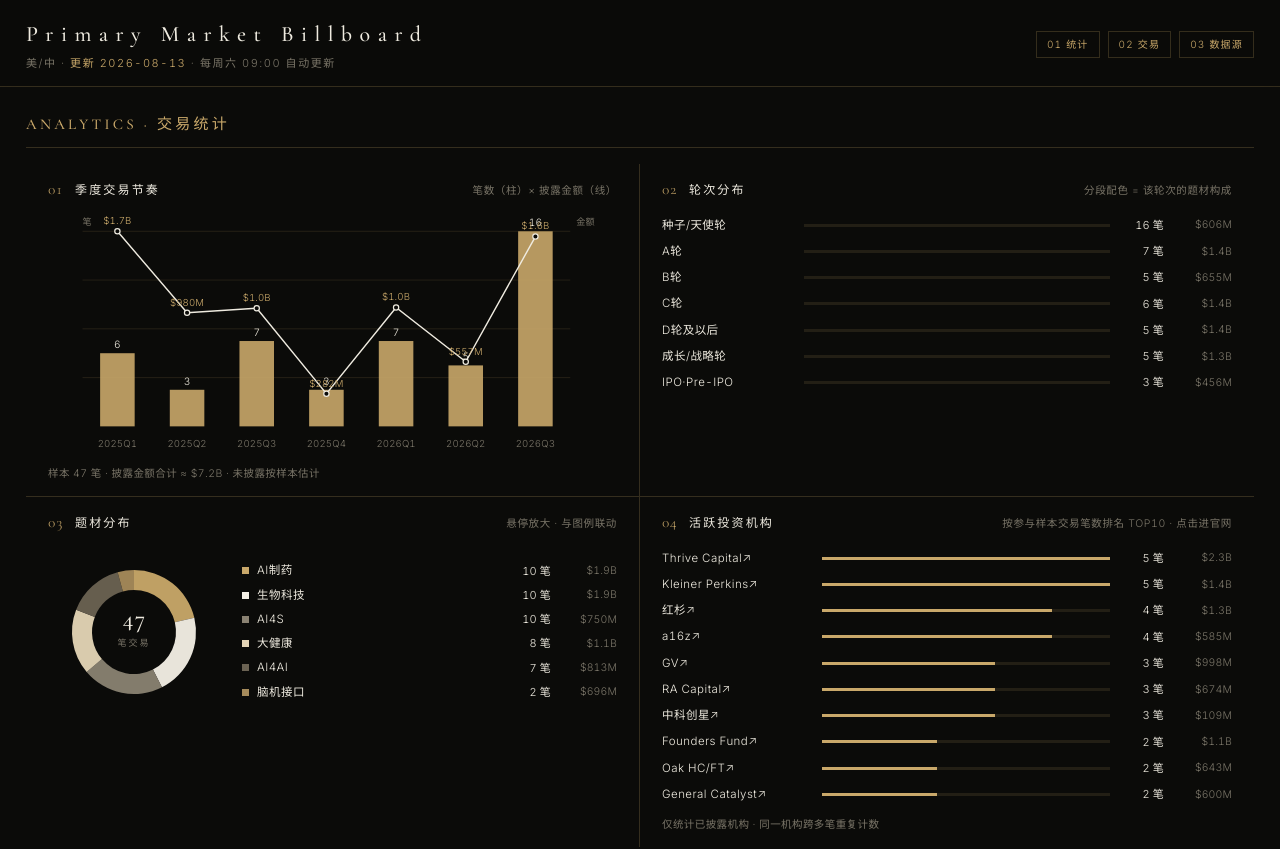
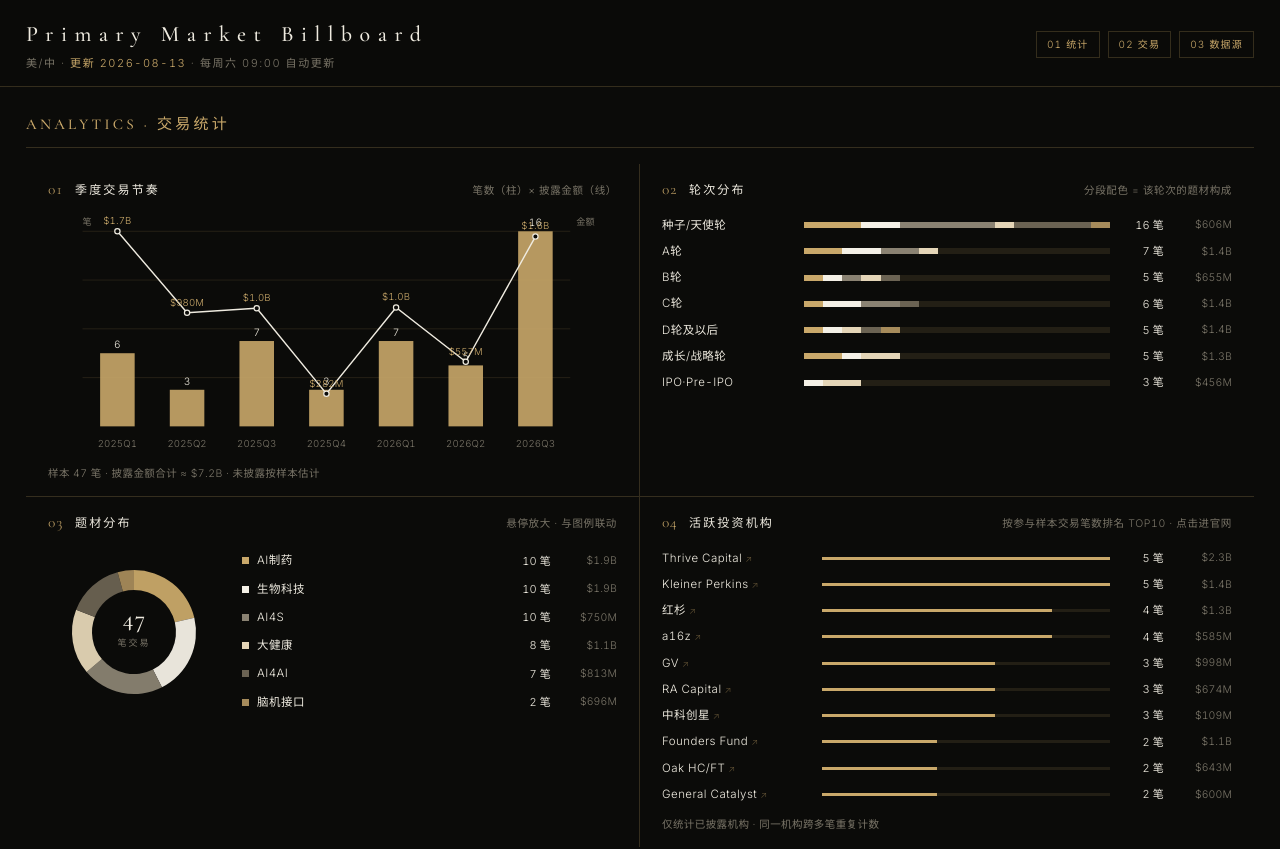
Before and after one commit to Maker0615/primary-market-billboard, a React (Vite) app: page / in a window 1280 px wide. Shown: the top 849 px of the page. Built offline with nearby package versions, Linux system fonts and the light colour scheme.

Commit message:
ux: styles for investor links, stacked segments, donut sync

```diff
--- a/src/index.css
+++ b/src/index.css
@@ -112,6 +112,20 @@ body {
 .hbar-fill { display: block; height: 100%; background: var(--gold); transition: width 0.4s; }
 .hbar-val { width: 44px; text-align: right; color: var(--ivory); font-size: 11px; }
 .hbar-usd { width: 58px; text-align: right; color: var(--gray); font-size: 10.5px; }
+
+/* 机构链接 */
+.hbar-link { color: var(--ivory); text-decoration: none; }
+.hbar-link:hover { color: var(--gold); }
+.hbar-ext { color: var(--gold-dim); font-size: 9px; margin-left: 3px; }
+
+/* 轮次堆叠条 */
+.hbar-track-stack { display: flex; height: 6px; overflow: hidden; }
+.hbar-seg { display: block; height: 100%; transition: opacity 0.15s; }
+.hbar-seg:hover { opacity: 0.75; }
+
+/* 环形图联动 */
+.donut-li { cursor: pointer; padding: 2px 4px; margin: 0 -4px; transition: background 0.15s; }
+.donut-li-on { background: rgba(201,168,106,0.12); }
 
 /* 环形图 */
 .donut-wrap { display: flex; align-items: center; gap: 22px; }
```
